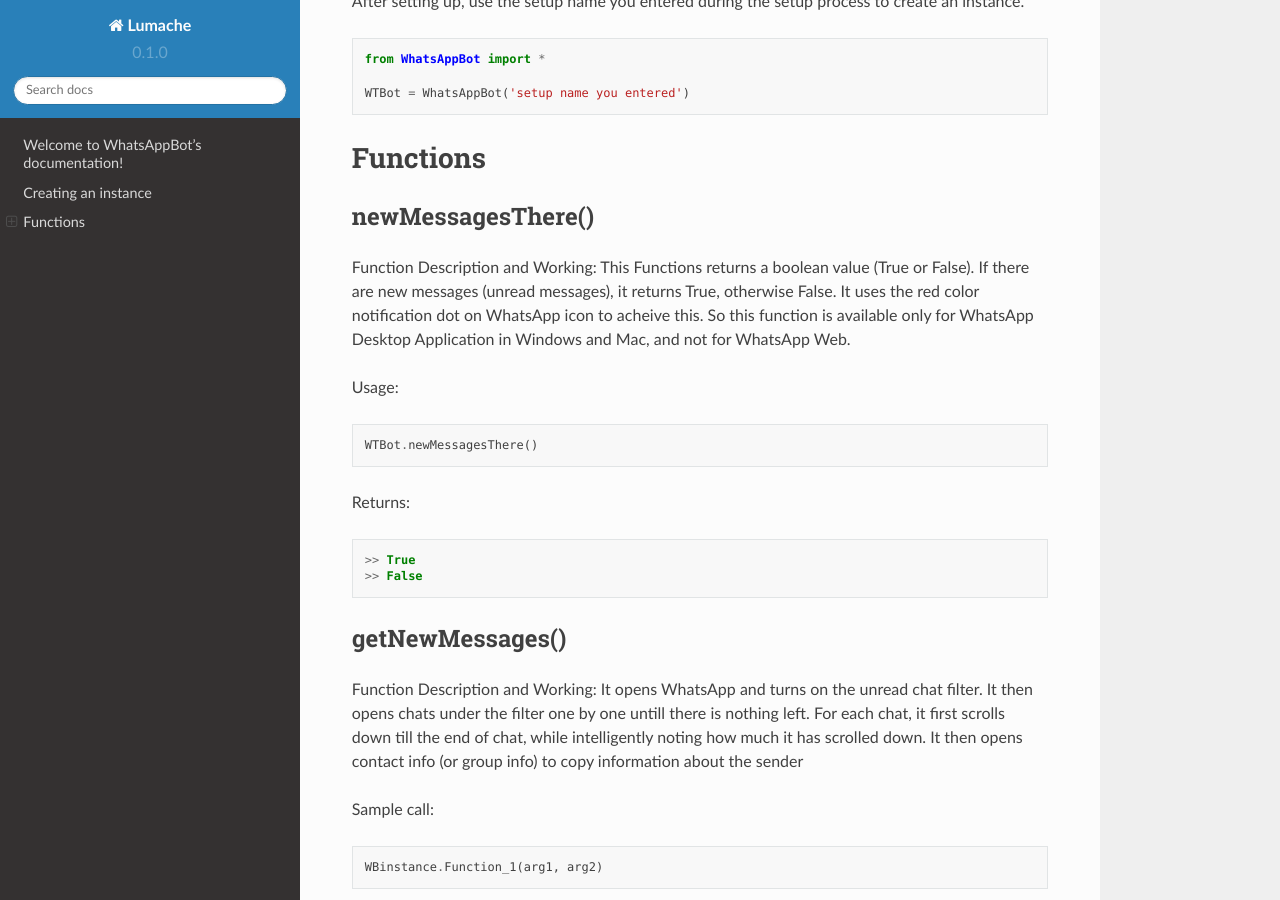
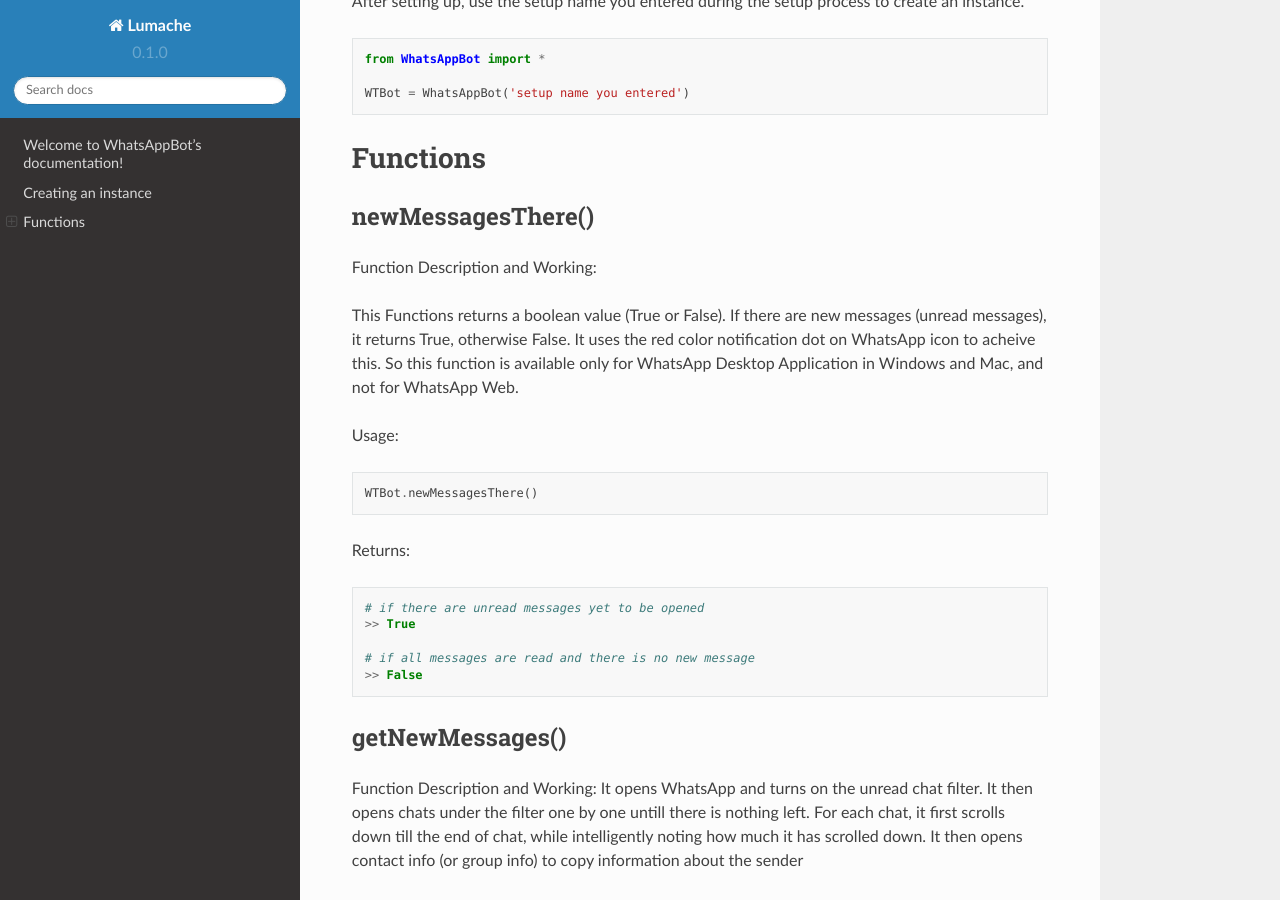
Before and after one commit to ArvindR07/WhatsAppBotDocs, a Sphinx documentation site: the page built from docs/source/index.rst, in a window 1280 px wide and 900 px high, scrolled down 928 px. Built offline with Sphinx 7.4.7 and the Read the Docs theme 2.0.0, drawn with Linux system fonts in a browser that asks for light colours.

Commit message:
Update index.rst

```diff
--- a/docs/source/index.rst
+++ b/docs/source/index.rst
@@ -38,6 +38,7 @@
 =============================
 
 Function Description and Working:
+
 This Functions returns a boolean value (True or False).
 If there are new messages (unread messages), it returns True, otherwise False.
 It uses the red color notification dot on WhatsApp icon to acheive this.
@@ -53,7 +54,10 @@
 
 .. code:: python
 
+   # if there are unread messages yet to be opened
    >> True
+
+   # if all messages are read and there is no new message
    >> False
 
 
```
